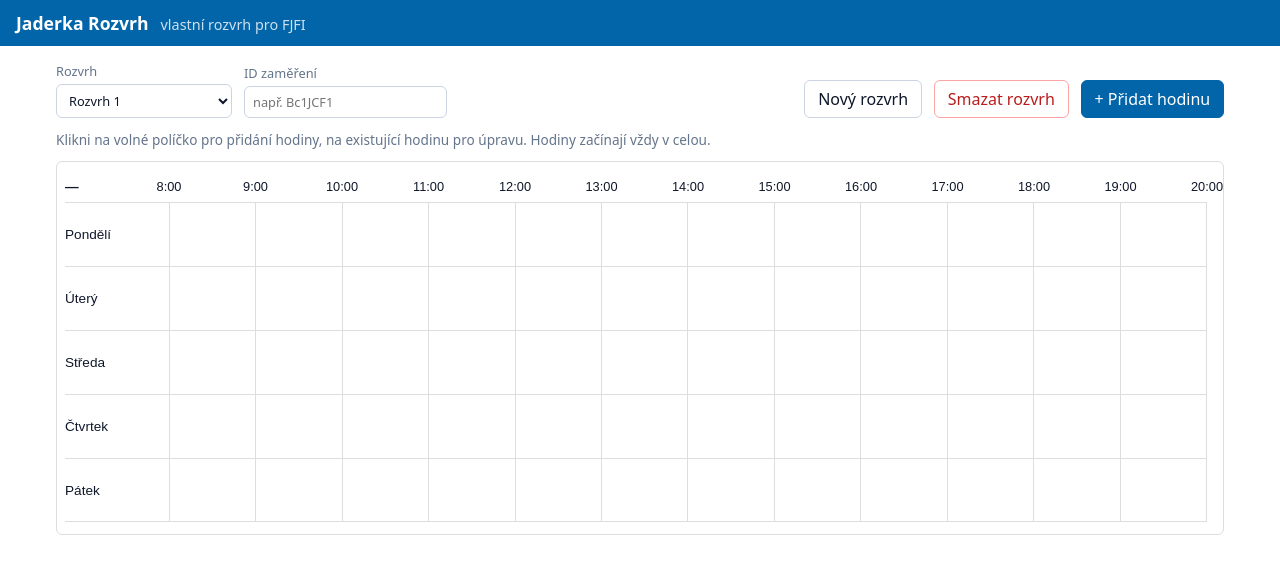
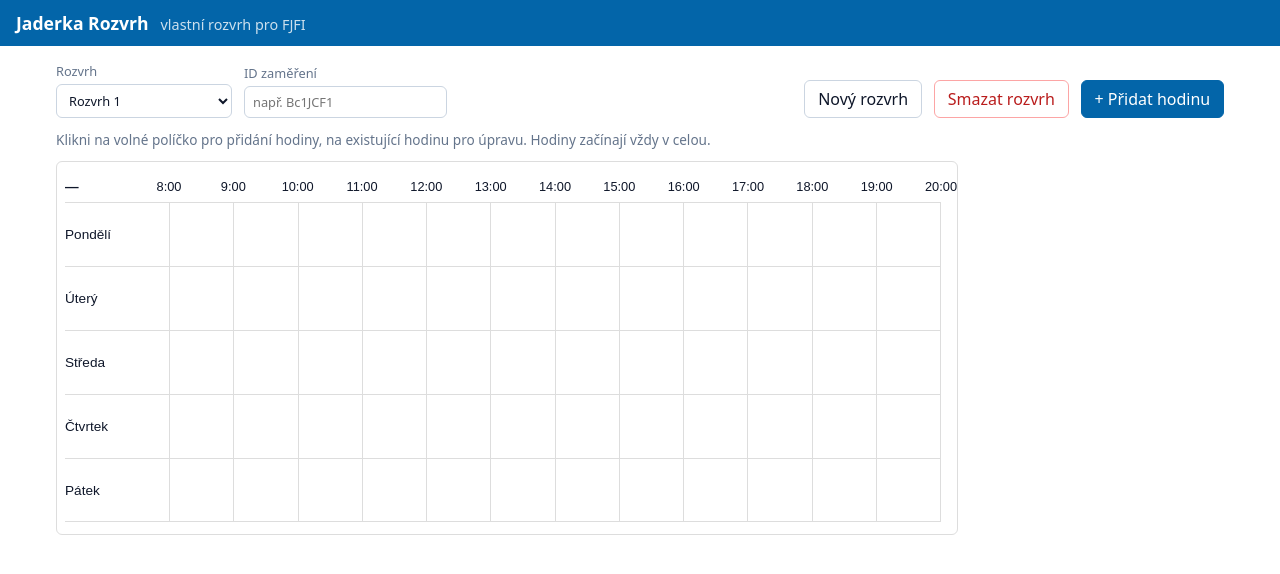
Before and after one commit to KotvicCodes/Jaderka-Rozvrh, a website built with Vite: page index.html in a window 1280 px wide. Built offline with nearby package versions, Linux system fonts and the light colour scheme.

Commit message:
Keep hour cells square like the official timetable

```diff
--- a/src/style.css
+++ b/src/style.css
@@ -71,8 +71,9 @@ input:focus-visible, select:focus-visible, button:focus-visible {
 .btn-danger { color: var(--danger); border-color: #fca5a5; }
 
 /* Board — mirrors the official timetable: days as rows, hours as columns */
-.board-scroll { overflow-x: auto; border: 1px solid var(--line); border-radius: 6px; }
-.board { min-width: 780px; padding: 0.5rem 1rem 0.75rem 0.5rem; font-family: Arial, Helvetica, sans-serif; }
+/* Hour cells are square (hour width ≈ row height), like the official images. */
+.board-scroll { overflow-x: auto; border: 1px solid var(--line); border-radius: 6px; max-width: 902px; }
+.board { min-width: 720px; max-width: 900px; padding: 0.5rem 1rem 0.75rem 0.5rem; font-family: Arial, Helvetica, sans-serif; }
 .board-head { display: grid; grid-template-columns: var(--label-w) 1fr; height: 32px; align-items: center; }
 .corner { font-weight: 700; font-size: 0.85rem; overflow: hidden; text-overflow: ellipsis; white-space: nowrap; }
 .hours { position: relative; height: 100%; }
```
